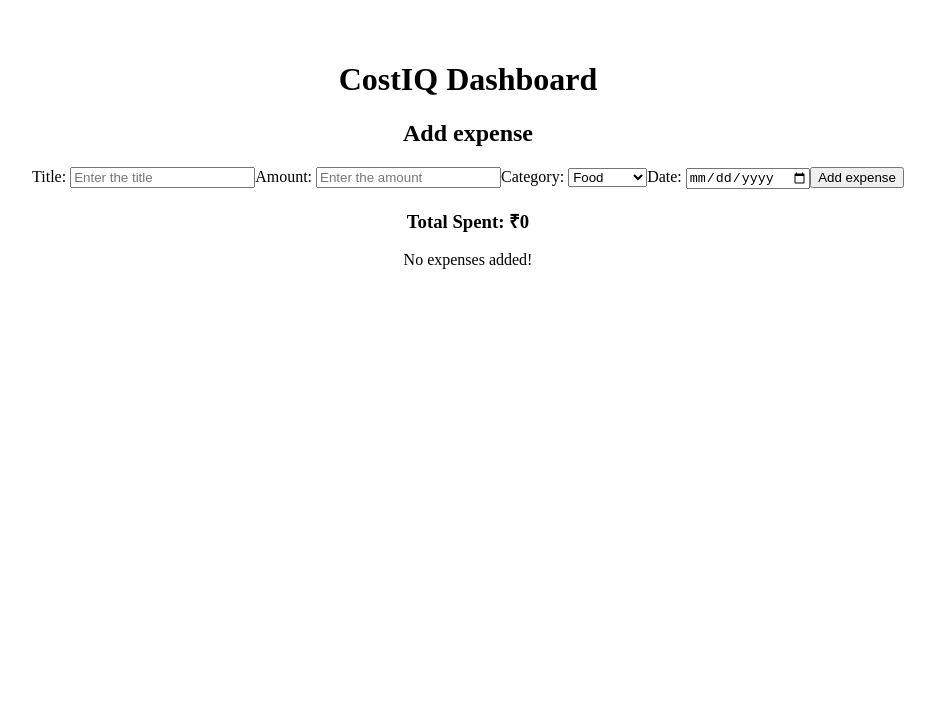
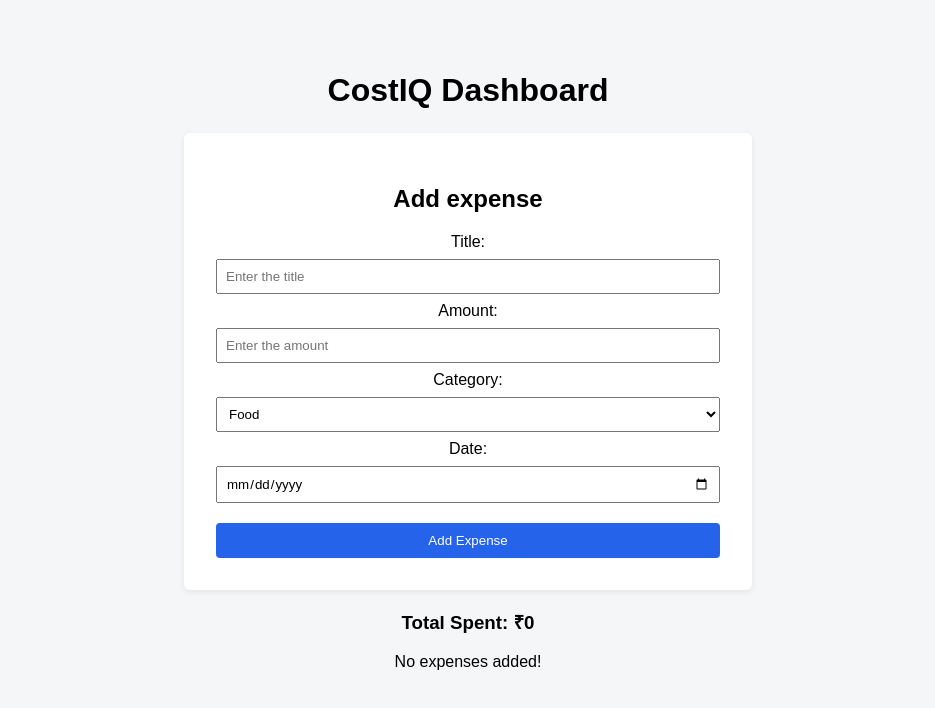
Before and after one commit to Apoorva65/CostIQ, a React (Vite) app: page / in a window 1280 px wide. Shown: the top 708 px of the page, without its empty margins (172-1107 px from the left). Built offline with nearby package versions, Linux system fonts and the light colour scheme.

Commit message:
Add basic styling for layout and components

```diff
--- a/src/components/Expenseform.jsx
+++ b/src/components/Expenseform.jsx
@@ -52,7 +52,7 @@ function Expenseform({onAddexpense,editingExpense,updateExpense}){
 
     return(
         <div>
-            <form onSubmit={submitHandler}>
+            <form className="card form" onSubmit={submitHandler}>
                 <h2>Add expense</h2>
                 <label>Title: </label>
                 <input
@@ -90,7 +90,7 @@ function Expenseform({onAddexpense,editingExpense,updateExpense}){
                 onChange={(e)=>setDate(e.target.value)}
                 />
 
-                <button type="submit">Add expense</button>
+                <button type="submit">{editingExpense ? "Update Expense" : "Add Expense"}</button>
             </form>
         </div>
     )
--- a/src/components/Expenseitem.jsx
+++ b/src/components/Expenseitem.jsx
@@ -2,17 +2,19 @@ import React from "react";
 
 function Expenseitem({expense,OnDelete,OnEdit}){
     return(
-            <li>
+            <li className="expense-item">
                 <span>{expense.title}</span>{" "}
                 <span>{expense.amount}</span>{" "}
                 <span>{expense.category}</span>{" "}
                 <span>{expense.date}</span>{" "}
+                <div className="actions">
                     <button
                     onClick={()=>OnDelete(expense.id)}
                     >Delete</button>
                     <button
                     onClick={()=>OnEdit(expense)}
                     >Edit</button>
+                </div>
             </li>
     )
 
--- a/src/components/Expenselist.jsx
+++ b/src/components/Expenselist.jsx
@@ -6,7 +6,7 @@ function Expenselist({expenses,OndeleteExpense,OnEditExpense}){
         return(<p>No expenses added!</p>)
     }
     return(
-            <ul>
+            <ul className="card list">
                 {expenses.map((exp)=>(
                     <Expenseitem key = {exp.id} expense={exp} OnDelete={OndeleteExpense} OnEdit={OnEditExpense}/>
                 ))}
--- a/src/index.css
+++ b/src/index.css
@@ -0,0 +1,91 @@
+/* Global reset */
+* {
+  box-sizing: border-box;
+  font-family: Arial, Helvetica, sans-serif;
+}
+
+body {
+  margin: 0;
+  background-color: #f4f6f8;
+}
+
+/* App layout */
+.app-container {
+  max-width: 600px;
+  margin: 40px auto;
+  padding: 0 16px;
+}
+
+h1 {
+  text-align: center;
+  margin-bottom: 24px;
+}
+
+/* Card layout */
+.card {
+  background-color: #ffffff;
+  padding: 16px;
+  margin-bottom: 16px;
+  border-radius: 6px;
+  box-shadow: 0 2px 6px rgba(0, 0, 0, 0.08);
+}
+
+/* Form */
+.form input,
+.form select {
+  width: 100%;
+  padding: 8px;
+  margin: 8px 0;
+}
+
+.form button {
+  width: 100%;
+  padding: 10px;
+  margin-top: 12px;
+  background-color: #2563eb;
+  color: white;
+  border: none;
+  border-radius: 4px;
+  cursor: pointer;
+}
+
+.form button:hover {
+  background-color: #1e4ed8;
+}
+
+/* List */
+.list {
+  list-style: none;
+  padding: 0;
+}
+
+/* Expense item */
+.expense-item {
+  display: flex;
+  justify-content: space-between;
+  align-items: center;
+  padding: 8px 0;
+  border-bottom: 1px solid #eee;
+}
+
+.expense-item:last-child {
+  border-bottom: none;
+}
+
+.actions button {
+  margin-left: 8px;
+  padding: 4px 8px;
+  border: none;
+  border-radius: 4px;
+  cursor: pointer;
+}
+
+.actions button:first-child {
+  background-color: #f59e0b;
+  color: white;
+}
+
+.actions button:last-child {
+  background-color: #ef4444;
+  color: white;
+}
--- a/src/pages/Dashboard.jsx
+++ b/src/pages/Dashboard.jsx
@@ -36,7 +36,7 @@ function Dashboard(){
     }
 
     return(
-        <div>
+        <div className="app-container">
             <h1>CostIQ Dashboard</h1>
             <Expenseform onAddexpense={addExpense} editingExpense={editingExpense} updateExpense={updateExpense}/>
             <Summary expenses={expenses} />
```
Lines whose indentation alone changed are shown as unchanged.
